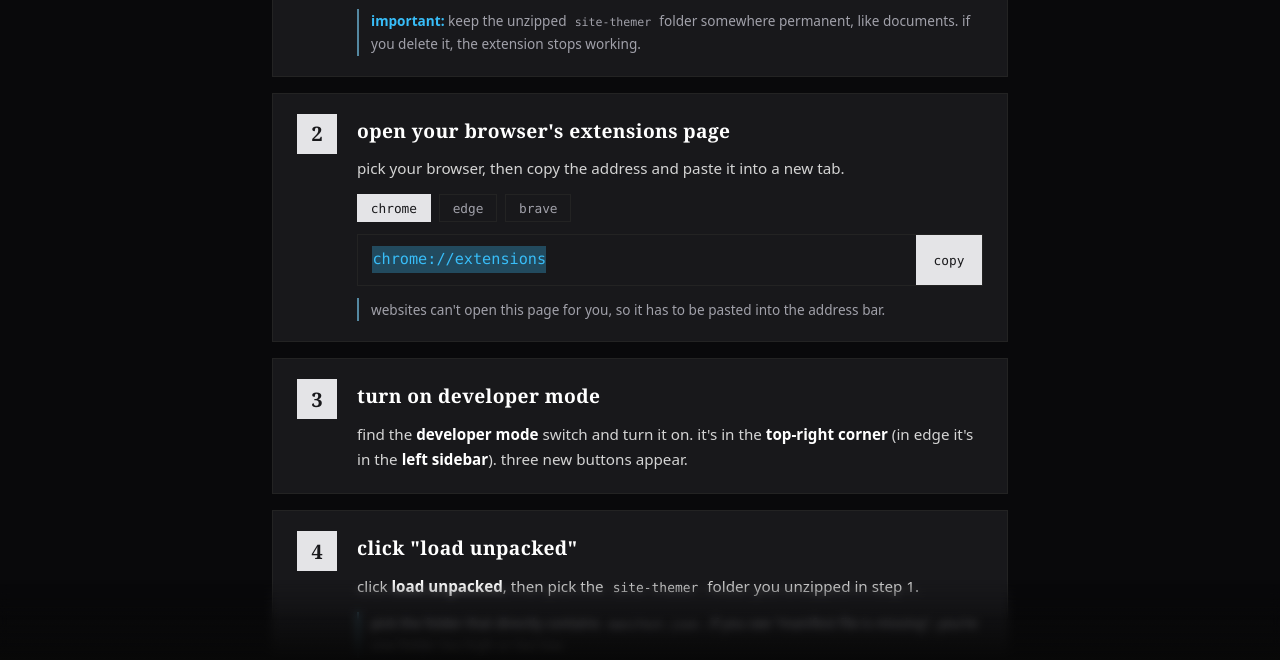
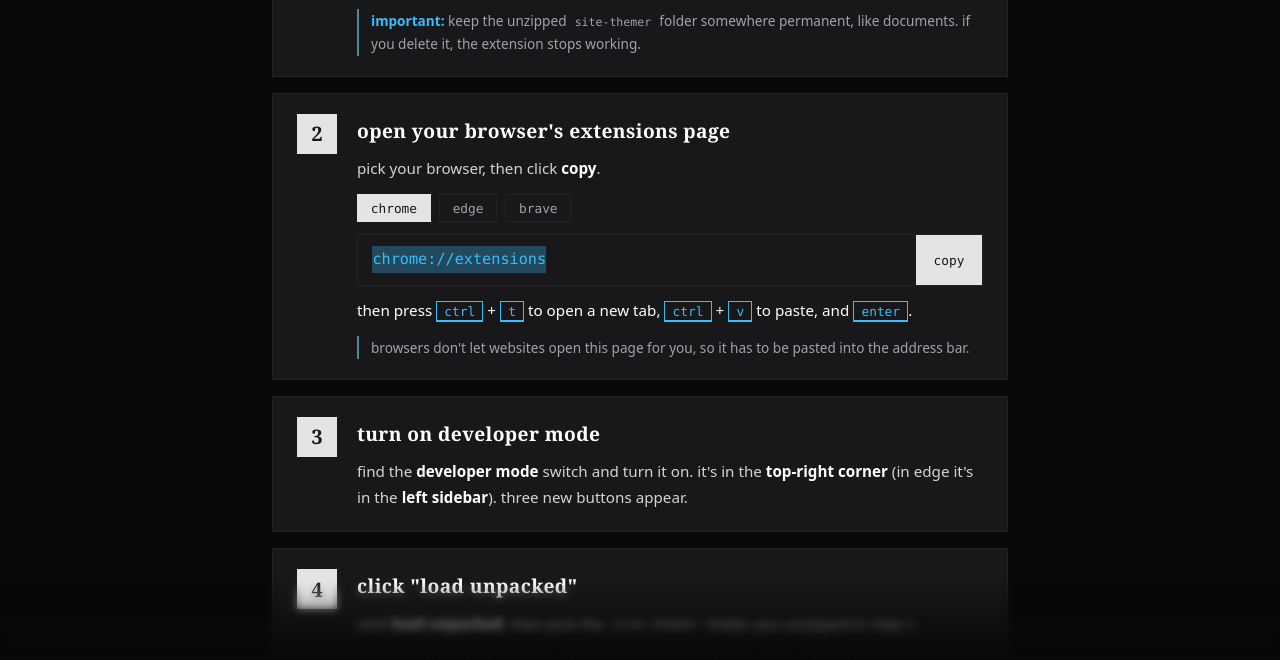
Before and after one commit to SC136/site-themer, a browser extension: page docs/index.html in a window 1280 px wide. Both pictures are taken after a click on the button "copy". Shown: the part 1031-1691 px from the top of the page. Drawn offline with Linux system fonts and the light colour scheme.

Commit message:
Show next keystrokes after copying extensions address

```diff
--- a/docs/index.html
+++ b/docs/index.html
@@ -91,13 +91,14 @@
             <span class="num">2</span>
             <div class="body">
               <h3>open your browser's extensions page</h3>
-              <p>pick your browser, then copy the address and paste it into a new tab.</p>
+              <p>pick your browser, then click <strong>copy</strong>.</p>
               <div class="browsers" id="browsers"></div>
               <div class="copybox">
                 <code id="ext-url">chrome://extensions</code>
                 <button type="button" id="copy-url">copy</button>
               </div>
-              <p class="tip">websites can't open this page for you, so it has to be pasted into the address bar.</p>
+              <p class="keys" id="keys">then press <kbd class="k-new">ctrl</kbd> + <kbd>t</kbd> to open a new tab, <kbd class="k-new">ctrl</kbd> + <kbd>v</kbd> to paste, and <kbd>enter</kbd>.</p>
+              <p class="tip">browsers don't let websites open this page for you, so it has to be pasted into the address bar.</p>
             </div>
           </li>
 
--- a/docs/script.js
+++ b/docs/script.js
@@ -46,7 +46,14 @@ for (const key in BROWSERS) {
 const ua = navigator.userAgent;
 pickBrowser(ua.includes("Edg/") ? "edge" : navigator.brave ? "brave" : "chrome");
 
+// show cmd instead of ctrl on mac
+if (/Mac|iPhone|iPad/.test(navigator.platform)) {
+  document.querySelectorAll(".k-new").forEach((k) => (k.textContent = "cmd"));
+}
+const keys = document.getElementById("keys");
+
 copyBtn.onclick = async () => {
+  keys.classList.add("on");
   try {
     await navigator.clipboard.writeText(urlEl.textContent);
     copyBtn.textContent = "copied!";
--- a/docs/style.css
+++ b/docs/style.css
@@ -123,6 +123,10 @@ h1, h2, h3 { font-family: var(--serif); font-weight: 800; letter-spacing: .02em;
 .copybox code { flex: 1; padding: .7rem .9rem; font-size: .95rem; color: var(--link); background: none; overflow-x: auto; white-space: nowrap; }
 .copybox button { font: .8rem var(--mono); color: var(--btn-fg); background: var(--btn-bg); padding: 0 1.1rem; cursor: pointer; }
 .copybox button:hover { opacity: .88; }
+kbd { font: .8rem var(--mono); color: var(--fg); background: var(--code); border: 1px solid var(--border); border-bottom-width: 2px; padding: .1rem .45rem; }
+.step .keys { transition: color .2s; }
+.step .keys.on { color: var(--fg); }
+.step .keys.on kbd { border-color: var(--link); color: var(--link); }
 .done { margin-top: 1.25rem; margin-bottom: 0 !important; padding: 1rem 1.25rem; border: 1px dashed var(--hatch); }
 .cta { display: flex; gap: .75rem; flex-wrap: wrap; }
 .btn.ghost { background: transparent; color: var(--fg); border: 1px solid var(--border); }
```
